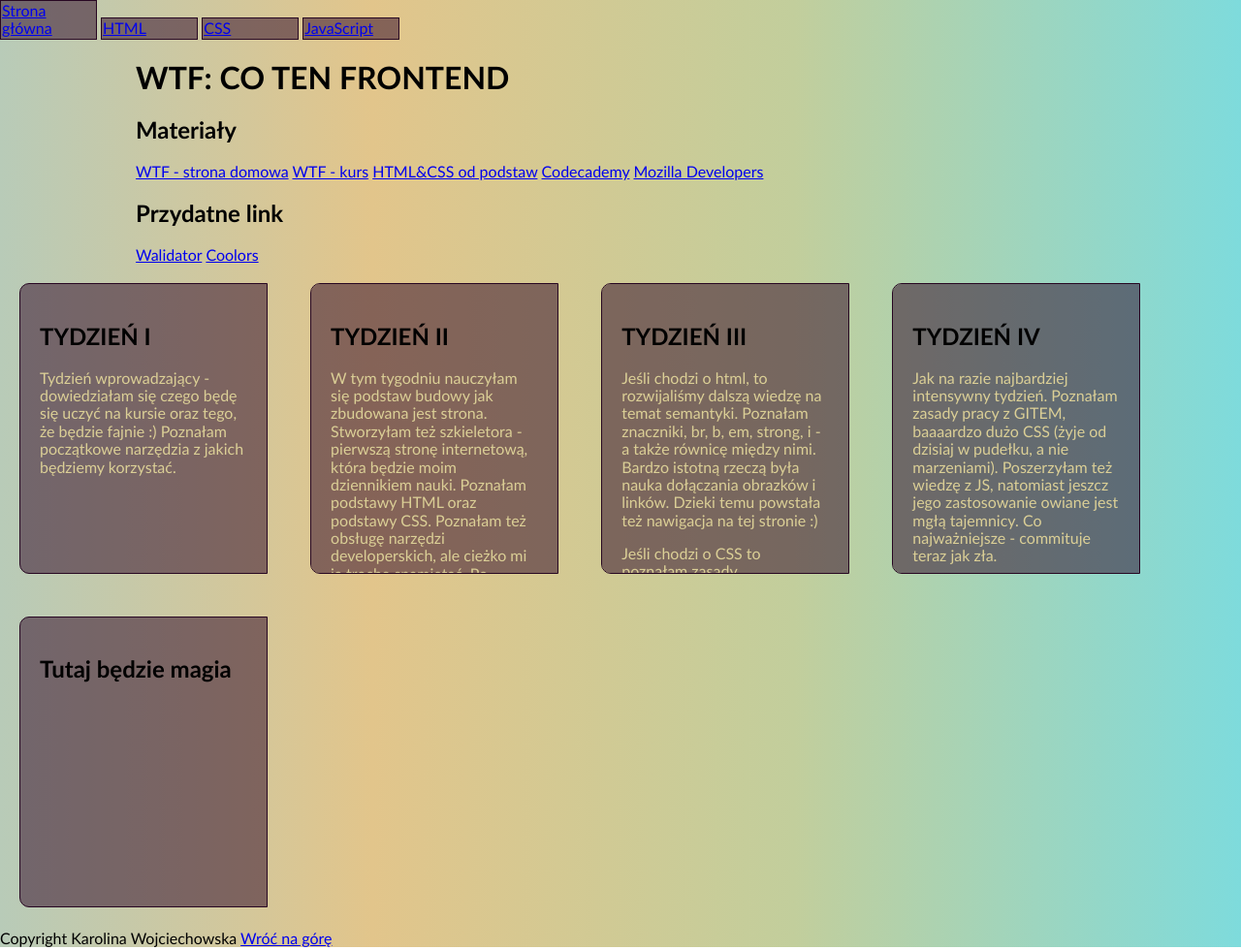
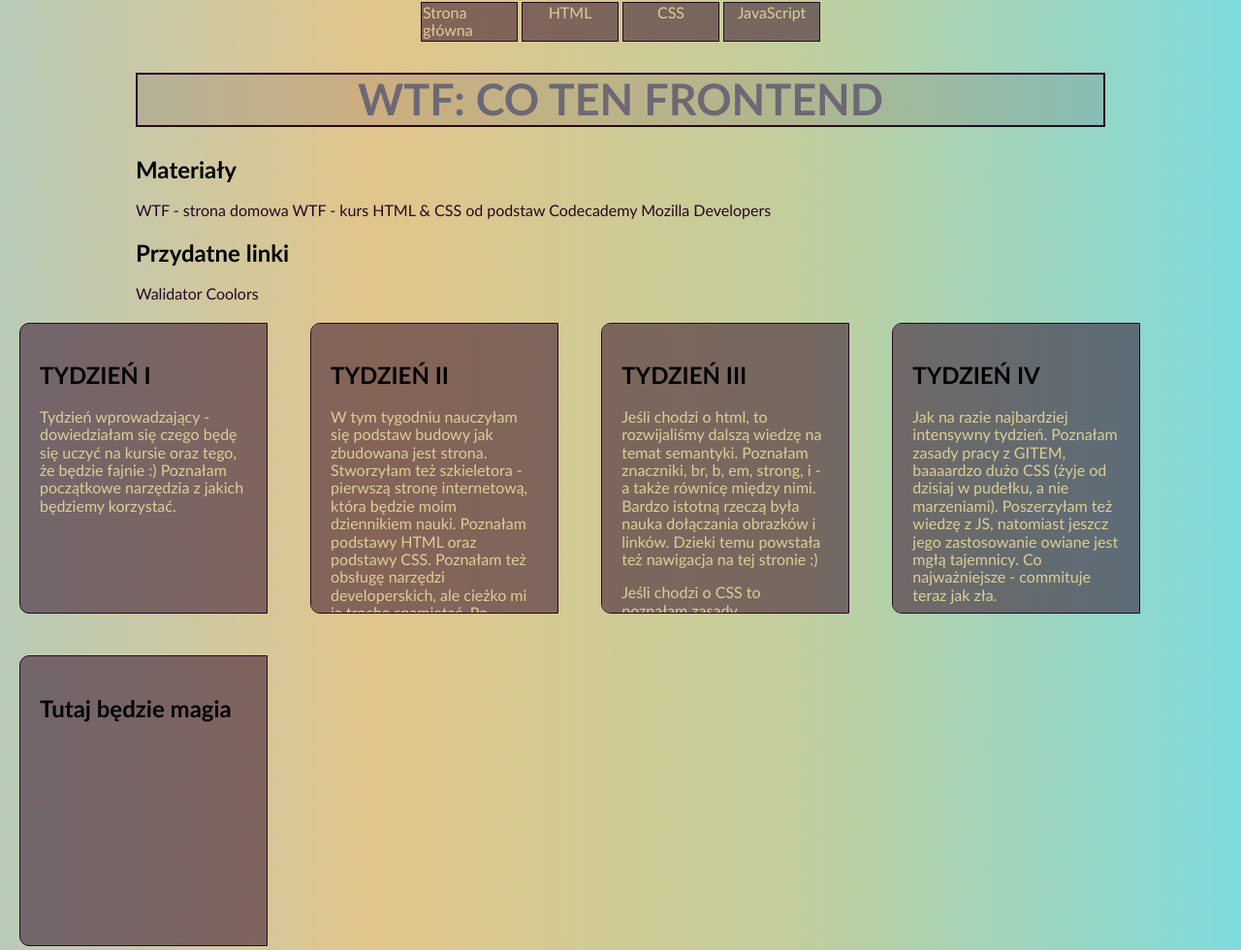
Before and after one commit to Karwska/homepage, a plain HTML site: page index.html in a window 1280 px wide. Shown: the top 980 px of the page at 97% size. Drawn offline with Linux system fonts and the light colour scheme.

Commit message:
flexbox added

```diff
--- a/css/style.css
+++ b/css/style.css
@@ -6,6 +6,11 @@ html {
 *:before,
 *:after {
   box-sizing: inherit;
+}
+
+a {
+  color: #270722;
+  text-decoration: none;
 }
 
 body {
@@ -26,18 +31,32 @@ body {
   margin: 0 auto;
 }
 
+.homepage-header__heading--main {
+  display: flex;
+  justify-content: center;
+  color: #6d6875;
+  font-size: 45px;
+  font-weight: bold;
+  border: 2px solid #270722;
+  background-color: rgba(47, 10, 41, 0.123);
+}
 .navigation {
-  width: 100vw;
+  max-width: 100vw;
+  display: flex;
+  justify-content: center;
 
 }
 
 .navigation__link {
-  display: inline-block;
   border: 1px solid #270722;
   width: 100px;
-  margin: auto;
   padding: 1px;
+  margin: 2px;
   background: #300a2a85;
+  color: #dbcf96;
+  text-decoration: none;
+  display: flex;
+  justify-content: center;
 }
 
 .notes {
--- a/index.html
+++ b/index.html
@@ -26,14 +26,14 @@
           <h2 class="homepage-header__heading">Materiały</h2>
           <a href="https://cotenfrontend.pl" class="homepage-header__link">WTF - strona domowa</a>
           <a href="https://edu.devstyle.pl/frontend-edycja-2/" class="homepage-header__link">WTF - kurs</a>
-          <a href="https://youcode.pl/html-css-od-podstaw/" class="homepage-header__link">HTML&CSS od podstaw</a>
+          <a href="https://youcode.pl/html-css-od-podstaw/" class="homepage-header__link">HTML & CSS od podstaw</a>
           <a href="https://www.codecademy.com/catalog/language/html-css" class="homepage-header__link">Codecademy</a>
           <a href="https://developer.mozilla.org/en-US/docs/Web/HTML/Element" class="homepage-header__link"
             >Mozilla Developers</a
           >
         </section>
         <section class="homepage-header__section">
-          <h2 class="homepage-header__heading">Przydatne link</h2>
+          <h2 class="homepage-header__heading">Przydatne linki</h2>
           <a href="https://validator.w3.org/nu/#textarea" class="homepage-header__link">Walidator</a>
           <a href="https://coolors.co/" class="homepage-header__link">Coolors</a>
         </section>
```
